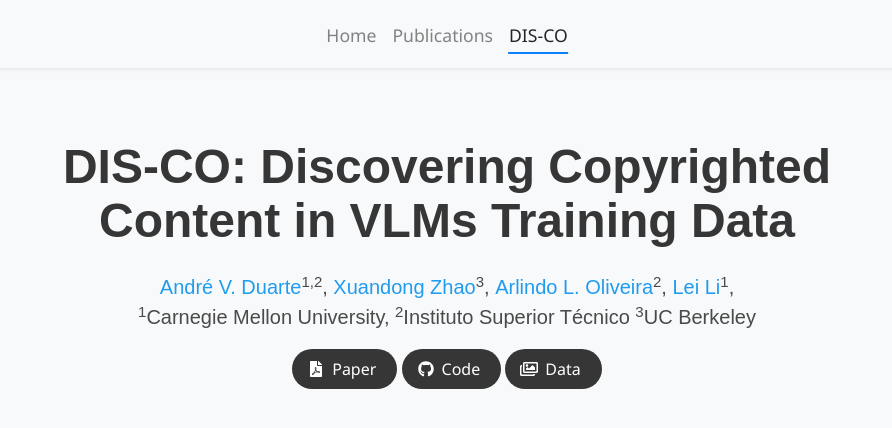
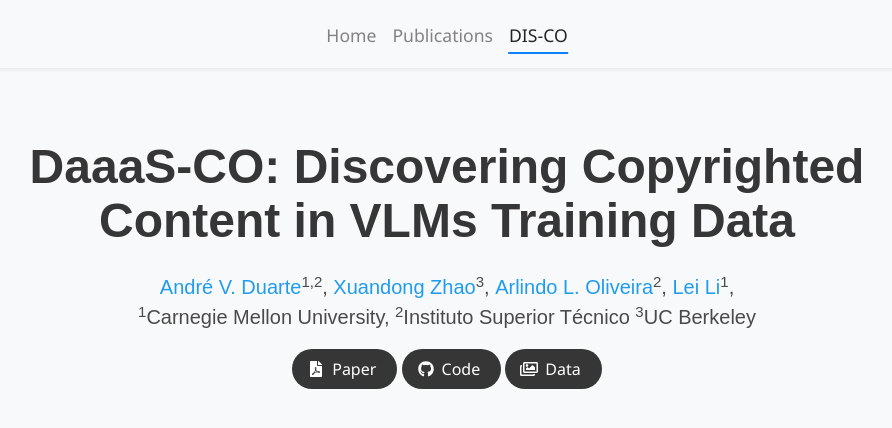
Before and after one commit to dankmrpanda/avduarte333.github.io, a Jekyll site: the page built from projects/disco/index.html, in a window 1280 px wide and 900 px high, cut to the strip 0-430 px from the top of the window. Shown: the whole strip, without its empty margins (193-1085 px from the left). Built offline with Jekyll 4.4.1, drawn with Linux system fonts in a browser that asks for light colours; nearby versions of some CDN libraries; some web fonts are replaced; library files that are not in the unit come from our copies; a style sheet for code colours, icons or effects is not loaded.

Commit message:
width update

```diff
--- a/_layouts/default.html
+++ b/_layouts/default.html
@@ -4,6 +4,39 @@
 <head>
     <meta charset="utf-8">
     <meta name="viewport" content="width=device-width, initial-scale=1, shrink-to-fit=yes">
+
+    <meta charset="utf-8">
+    <meta name="viewport" content="width=1024, initial-scale=1, shrink-to-fit=no">
+
+    <script>
+    function updateViewport() {
+        var viewport = document.querySelector("meta[name=viewport]");
+        // Your fixed desktop layout width.
+        var desktopWidth = 1024;
+        // The device's current viewport width.
+        var deviceWidth = window.innerWidth;
+        // Calculate the scale factor.
+        var scale = deviceWidth / desktopWidth;
+
+        // Update the meta viewport content.
+        viewport.setAttribute('content',
+        'width=' + desktopWidth +
+        ', initial-scale=' + scale +
+        ', minimum-scale=' + scale +
+        ', maximum-scale=' + scale +
+        ', shrink-to-fit=no'
+        );
+    }
+
+    // Run on page load.
+    updateViewport();
+
+    // Optionally, update on resize/orientation change.
+    window.addEventListener('resize', updateViewport);
+    </script>
+
+
+
     <title>{{ page.title }} - {{ site.data.profile.navbar_name }}</title>
 
     <!-- Stylesheets -->
--- a/projects/disco/index.html
+++ b/projects/disco/index.html
@@ -56,7 +56,7 @@ navbar_title: "DIS-CO"
     <div class="container is-max-desktop">
       <div class="columns is-centered">
         <div class="column has-text-centered">
-          <h1 class="title is-1 publication-title">DIS-CO: Discovering Copyrighted Content in VLMs Training Data</h1>
+          <h1 class="title is-1 publication-title">DaaaS-CO: Discovering Copyrighted Content in VLMs Training Data</h1>
           <div class="is-size-5 publication-authors">
             <span class="author-block">
               <a href="/">André V. Duarte</a><sup>1,2</sup>,</span>
```
